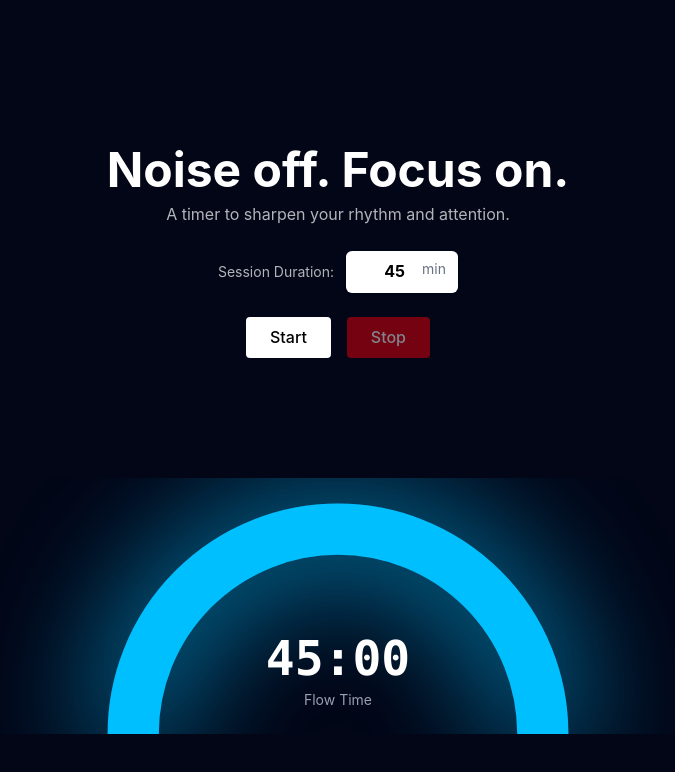
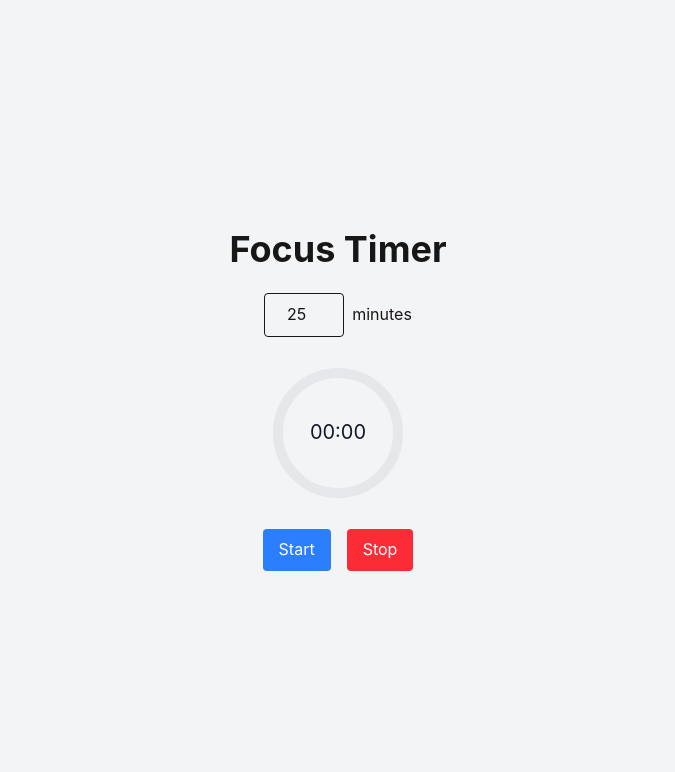
Before and after one commit to Joshna907/Focusift, a Next.js app: page /focus in a window 1280 px wide. Shown: the top 772 px of the page, without its empty margins (302-977 px from the left). Built offline with nearby package versions, Linux system fonts and the light colour scheme.

Commit message:
Update FocusTimer.tsx

```diff
--- a/components/FocusTimer.tsx
+++ b/components/FocusTimer.tsx
@@ -3,242 +3,182 @@
 import { useState, useEffect, useRef } from 'react';
 import { motion } from 'framer-motion';
 import toast, { Toaster } from 'react-hot-toast';
-import techniques from '../data/techniques.json';
-
-type Technique = {
-  name: string;
-  description: string;
-  category: string;
-};
+import techniques from '../app/techniques';
 
 export default function FocusTimerPage() {
-  const [timeLeft, setTimeLeft] = useState(45 * 60);
-  const [customMinutes, setCustomMinutes] = useState(45);
+  const [seconds, setSeconds] = useState(0);
+  const [duration, setDuration] = useState(25); // default 25 minutes
   const [isRunning, setIsRunning] = useState(false);
-  const [sessionStartTime, setSessionStartTime] = useState<number | null>(null);
-  const [interrupted, setInterrupted] = useState(false);
   const [tabSwitchCount, setTabSwitchCount] = useState(0);
-  const [suggestedTechnique, setSuggestedTechnique] = useState<Technique | null>(null);
+  const [suggestedTechniques, setSuggestedTechniques] = useState<string[]>([]);
+  const [startTime, setStartTime] = useState<Date | null>(null);
+  const [wasInterrupted, setWasInterrupted] = useState(false);
   const timerRef = useRef<NodeJS.Timeout | null>(null);
-
-  const handleStart = () => {
-    if (!isRunning) {
-      const duration = customMinutes * 60;
-      setTimeLeft(duration);
-      setSessionStartTime(Date.now());
-      setInterrupted(false);
-      setTabSwitchCount(0);
-      setSuggestedTechnique(null);
-      setIsRunning(true);
-      timerRef.current = setInterval(() => {
-        setTimeLeft((prev) => (prev > 0 ? prev - 1 : 0));
-      }, 1000);
-    }
-  };
-
-  const handleStop = async () => {
-    setIsRunning(false);
-    if (timerRef.current) {
-      clearInterval(timerRef.current);
-      timerRef.current = null;
-    }
-
-    if (sessionStartTime) {
-      const now = Date.now();
-      const focusedMinutes = Math.floor((now - sessionStartTime) / 60000);
-
-      let category = 'general';
-      if (interrupted || tabSwitchCount >= 3) category = 'distraction';
-      else if (focusedMinutes < 10) category = 'short';
-      else if (focusedMinutes >= 30) category = 'long';
-
-      const feedback: Record<string, { likes: number; dislikes: number }> = JSON.parse(
-        localStorage.getItem('techFeedback') || '{}'
-      );
-
-      const filtered = (techniques as Technique[]).filter((t) => t.category === category);
-      const sorted = filtered.sort((a, b) => {
-        const aScore = (feedback[a.name]?.likes || 0) - (feedback[a.name]?.dislikes || 0);
-        const bScore = (feedback[b.name]?.likes || 0) - (feedback[b.name]?.dislikes || 0);
-        return bScore - aScore;
-      });
-
-      const top = sorted[0];
-      setSuggestedTechnique(top);
-
-      if (top) {
-        toast.success(`${top.name}: ${top.description}`);
-      } else {
-        toast('No suggestion found. Try again.');
-      }
-
-      try {
-        await fetch('/api/session', {
-          method: 'POST',
-          headers: { 'Content-Type': 'application/json' },
-          body: JSON.stringify({
-            userId: 1,
-            startTime: sessionStartTime,
-            endTime: now,
-            wasInterrupted: interrupted,
-            tabSwitchCount,
-          }),
-        });
-      } catch (err) {
-        console.error('Logging failed:', err);
-      }
-    }
-  };
-
-  const handleFeedback = (liked: boolean) => {
-    if (!suggestedTechnique) return;
-    const feedback: Record<string, { likes: number; dislikes: number }> = JSON.parse(
-      localStorage.getItem('techFeedback') || '{}'
-    );
-    const current = feedback[suggestedTechnique.name] || { likes: 0, dislikes: 0 };
-    const updated = {
-      ...feedback,
-      [suggestedTechnique.name]: {
-        likes: liked ? current.likes + 1 : current.likes,
-        dislikes: !liked ? current.dislikes + 1 : current.dislikes,
-      },
-    };
-    localStorage.setItem('techFeedback', JSON.stringify(updated));
-    toast.success(`Thanks for your feedback!`);
-    setSuggestedTechnique(null);
-  };
-
-  useEffect(() => () => {
-    if (timerRef.current) clearInterval(timerRef.current);
-  }, []);
 
   useEffect(() => {
     const handleVisibilityChange = () => {
       if (document.hidden && isRunning) {
         setTabSwitchCount((prev) => prev + 1);
+        setWasInterrupted(true);
+        toast.error('Paused: tab switch detected.');
         handleStop();
-        setInterrupted(true);
-        alert('Paused: tab switch detected.');
       }
     };
+
     document.addEventListener('visibilitychange', handleVisibilityChange);
     return () => document.removeEventListener('visibilitychange', handleVisibilityChange);
   }, [isRunning]);
 
   useEffect(() => {
-    if (tabSwitchCount >= 3 && isRunning) {
+    if (tabSwitchCount >= 3) {
+      toast.error('Too many distractions. Session ended.');
       handleStop();
-      alert('Too many distractions. Session ended.');
     }
-  }, [tabSwitchCount, isRunning]);
+  }, [tabSwitchCount]);
 
-  const minutes = String(Math.floor(timeLeft / 60)).padStart(2, '0');
-  const seconds = String(timeLeft % 60).padStart(2, '0');
-  const percent = (timeLeft / (customMinutes * 60)) * 100;
+  useEffect(() => {
+    return () => {
+      if (timerRef.current) clearInterval(timerRef.current);
+    };
+  }, []);
+
+  const handleStart = () => {
+    if (isRunning) return;
+    setSeconds(duration * 60);
+    setIsRunning(true);
+    setStartTime(new Date());
+    setTabSwitchCount(0);
+    setWasInterrupted(false);
+
+    timerRef.current = setInterval(() => {
+      setSeconds((prev) => {
+        if (prev <= 1) {
+          clearInterval(timerRef.current!);
+          handleStop();
+          return 0;
+        }
+        return prev - 1;
+      });
+    }, 1000);
+  };
+
+  const handleStop = () => {
+    if (!isRunning) return;
+    setIsRunning(false);
+    if (timerRef.current) clearInterval(timerRef.current);
+
+    const endTime = new Date();
+    const totalTime = Math.floor(((endTime.getTime() - (startTime?.getTime() ?? 0)) / 1000) / 60);
+    const focusScore = Math.max(0, duration - tabSwitchCount * 5);
+
+    const newSuggestions = techniques
+      .filter((tech) => {
+        if (focusScore >= 20) return tech.level === 'advanced';
+        if (focusScore >= 10) return tech.level === 'intermediate';
+        return tech.level === 'beginner';
+      })
+      .map((tech) => tech.name);
+
+    setSuggestedTechniques(newSuggestions);
+
+    toast.success(`Session completed. Focus Score: ${focusScore}`);
+
+    localStorage.setItem('lastFocusScore', String(focusScore));
+    localStorage.setItem('lastSuggestions', JSON.stringify(newSuggestions));
+  };
+
+  const formatTime = (totalSeconds: number) => {
+    const mins = Math.floor(totalSeconds / 60)
+      .toString()
+      .padStart(2, '0');
+    const secs = (totalSeconds % 60).toString().padStart(2, '0');
+    return `${mins}:${secs}`;
+  };
+
+  const radius = 60;
+  const circumference = 2 * Math.PI * radius;
+  const progress = seconds / (duration * 60);
+  const strokeDashoffset = circumference * (1 - progress);
 
   return (
-    <>
-      <Toaster
-        position="top-center"
-        toastOptions={{
-          style: {
-            background: '#1e293b',
-            color: 'white',
-            padding: '12px 20px',
-            borderRadius: '8px',
-          },
-          duration: 5000,
-        }}
-      />
+    <div className="min-h-screen flex flex-col items-center justify-center bg-gray-100 p-4">
+      <Toaster />
+      <h1 className="text-4xl font-bold mb-6">Focus Timer</h1>
 
-      <div className="min-h-screen bg-[#020617] text-white flex flex-col items-center justify-center">
-        <div className="text-center mt-20 px-4">
-          <h1 className="text-5xl font-bold mb-2">Noise off. Focus on.</h1>
-          <p className="text-white/70">A timer to sharpen your rhythm and attention.</p>
-
-          {/* ✅ Updated Custom Minutes Input */}
-          <div className="mt-6 flex flex-col sm:flex-row gap-3 justify-center items-center">
-            <label className="text-white/70 text-sm">Session Duration:</label>
-            <div className="relative">
+      <div className="mb-4">
         <input
           type="number"
-                min={1}
-                max={120}
-                value={customMinutes}
-                onChange={(e) => setCustomMinutes(Number(e.target.value))}
-                className="w-28 text-center px-4 py-2 rounded-md bg-white text-black font-bold shadow focus:outline-none focus:ring-2 focus:ring-blue-400"
+          value={duration}
+          disabled={isRunning}
+          onChange={(e) => setDuration(Number(e.target.value))}
+          className="w-20 p-2 border rounded text-center"
         />
-              <span className="absolute right-3 top-2 text-gray-500 text-sm">min</span>
-            </div>
+        <span className="ml-2">minutes</span>
       </div>
 
-          <div className="mt-6 flex gap-4 justify-center">
+      <svg width="160" height="160" className="mb-4">
+        <circle
+          cx="80"
+          cy="80"
+          r={radius}
+          stroke="#e5e7eb"
+          strokeWidth="10"
+          fill="none"
+        />
+        <motion.circle
+          cx="80"
+          cy="80"
+          r={radius}
+          stroke="#3b82f6"
+          strokeWidth="10"
+          fill="none"
+          strokeDasharray={circumference}
+          strokeDashoffset={strokeDashoffset}
+          initial={{ strokeDashoffset: circumference }}
+          animate={{ strokeDashoffset }}
+          transition={{ duration: 1 }}
+        />
+        <text
+          x="50%"
+          y="50%"
+          textAnchor="middle"
+          dy=".3em"
+          fontSize="20"
+          fill="#111827"
+        >
+          {formatTime(seconds)}
+        </text>
+      </svg>
+
+      <div className="space-x-4">
         <button
           onClick={handleStart}
           disabled={isRunning}
-              className="bg-white text-black px-6 py-2 rounded font-medium hover:bg-gray-300 disabled:opacity-50"
+          aria-label="Start Timer"
+          className="px-4 py-2 bg-blue-500 text-white rounded hover:bg-blue-600 transition"
         >
           Start
         </button>
         <button
           onClick={handleStop}
           disabled={!isRunning}
-              className="bg-red-600 hover:bg-red-700 text-white px-6 py-2 rounded font-medium disabled:opacity-50"
+          aria-label="Stop Timer"
+          className="px-4 py-2 bg-red-500 text-white rounded hover:bg-red-600 transition"
         >
           Stop
         </button>
       </div>
-        </div>
 
-        <div className="relative w-full max-w-4xl h-64 flex items-end justify-center mt-30">
-          <svg viewBox="0 0 100 50" className="absolute w-full h-full">
-            <path d="M10,50 A40,40 0 0,1 90,50" fill="none" stroke="#1e293b" strokeWidth="10" />
-            <motion.path
-              d="M10,50 A40,40 0 0,1 90,50"
-              fill="none"
-              stroke="#00BFFF"
-              strokeWidth="10"
-              strokeLinecap="round"
-              style={{
-                pathLength: percent / 100,
-                filter: 'drop-shadow(0 0 12px #00BFFF)',
-              }}
-              animate={{ pathLength: percent / 100 }}
-              transition={{ duration: 0.5 }}
-            />
-          </svg>
-
-          <div className="absolute bottom-6 text-center">
-            <h2 className="text-5xl font-bold font-mono">
-              {minutes}:{seconds}
-            </h2>
-            <p className="text-sm mt-2 text-gray-400">Flow Time</p>
-          </div>
-        </div>
-
-        {suggestedTechnique && (
-          <div className="mt-8 bg-gray-800 p-4 rounded shadow max-w-md text-center">
-            <p className="text-lg font-semibold">{suggestedTechnique.name}</p>
-            <p className="text-sm text-white/70 mt-1">{suggestedTechnique.description}</p>
-            <div className="mt-3 flex justify-center gap-4">
-              <button
-                onClick={() => handleFeedback(true)}
-                className="bg-green-600 px-4 py-1 rounded"
-                title="Like"
-              >
-                Like
-              </button>
-              <button
-                onClick={() => handleFeedback(false)}
-                className="bg-red-600 px-4 py-1 rounded"
-                title="Dislike"
-              >
-                Dislike
-              </button>
-            </div>
+      {suggestedTechniques.length > 0 && (
+        <div className="mt-6 text-center">
+          <h2 className="text-2xl font-semibold mb-2">Suggested Techniques</h2>
+          <ul className="list-disc list-inside text-left">
+            {suggestedTechniques.map((technique, index) => (
+              <li key={index}>{technique}</li>
+            ))}
+          </ul>
         </div>
       )}
     </div>
-    </>
   );
 }
```
Lines whose indentation alone changed are shown as unchanged.
